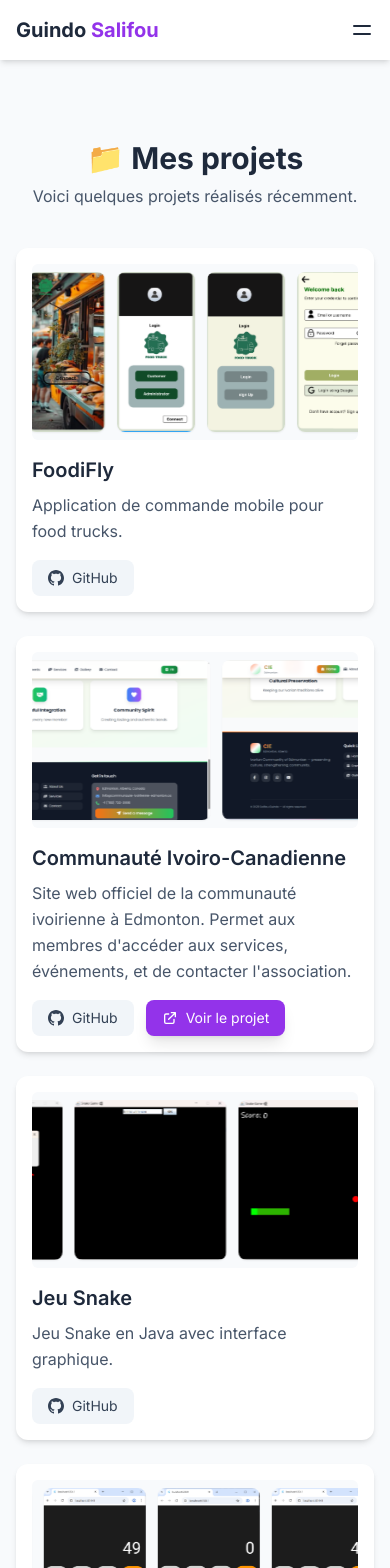
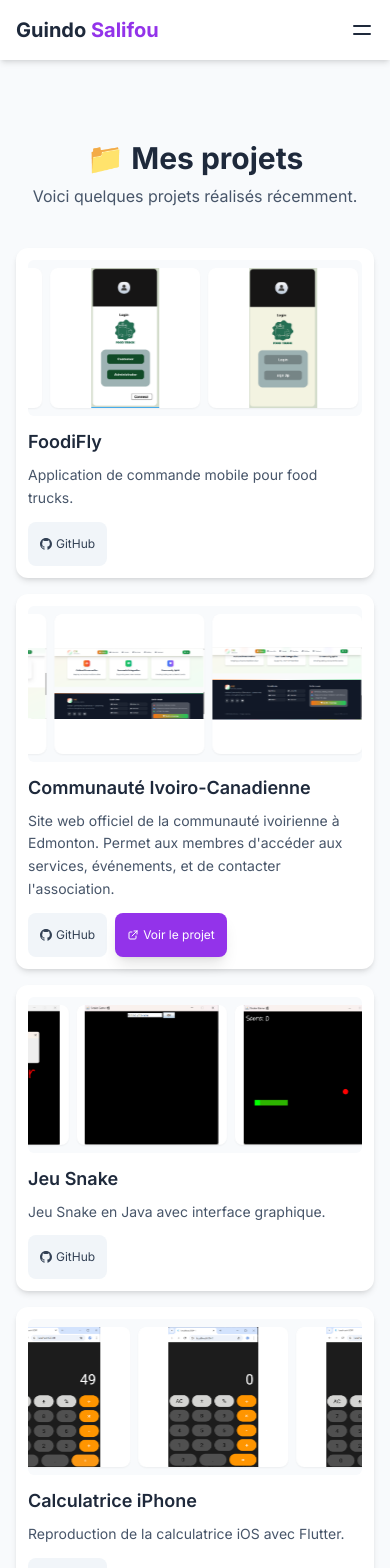
Before and after one commit to Guindo97/portfolio, a React (Vite) app: page /projects in a window 390 px wide. Shown: the top 1568 px of the page. Built offline with nearby package versions, Linux system fonts and the light colour scheme.

Commit message:
commit projects mobile

```diff
--- a/src/index.css
+++ b/src/index.css
@@ -297,4 +297,20 @@
   .hero-photo-pulse {
     animation: gentle-pulse 3s ease-in-out infinite !important;
   }
+
+  /* Améliorations pour les projets sur mobile */
+  .project-card {
+    min-height: 44px;
+    touch-action: manipulation;
+  }
+
+  .project-image {
+    min-width: 120px;
+    max-width: 150px;
+  }
+
+  .project-buttons {
+    min-height: 44px;
+    touch-action: manipulation;
+  }
 }
--- a/src/pages/projects.jsx
+++ b/src/pages/projects.jsx
@@ -97,12 +97,12 @@
             : "Here are some recent projects I've built."}
         </p>
 
-        <div className="grid gap-6 grid-cols-1 sm:grid-cols-2 lg:grid-cols-3">
+        <div className="grid gap-4 sm:gap-6 grid-cols-1 sm:grid-cols-2 lg:grid-cols-3">
           {projects.map((project, index) => (
             <div
               key={index}
               ref={el => projectRefs.current[index] = el}
-              className={`bg-white dark:bg-slate-800 shadow-md rounded-xl p-4 hover:shadow-xl hover:scale-105 transition-all duration-300 text-left group ${
+              className={`project-card bg-white dark:bg-slate-800 shadow-md rounded-xl p-3 sm:p-4 hover:shadow-xl hover:scale-105 transition-all duration-300 text-left group ${
                 visibleProjects.includes(index)
                   ? 'opacity-100 translate-y-0'
                   : 'opacity-0 translate-y-8'
@@ -110,34 +110,34 @@
               style={{ transitionDelay: `${index * 100}ms` }}
             >
               {/* Carrousel d'images visibles entièrement */}
-              <div className="overflow-x-auto rounded-md mb-4 bg-slate-50 dark:bg-slate-700 flex items-center justify-center group-hover:shadow-lg transition-shadow duration-300">
-                <div className="flex gap-3 w-max animate-scroll py-2">
+              <div className="overflow-x-auto rounded-md mb-3 sm:mb-4 bg-slate-50 dark:bg-slate-700 flex items-center justify-center group-hover:shadow-lg transition-shadow duration-300">
+                <div className="flex gap-2 sm:gap-3 w-max animate-scroll py-2">
                   {[...project.images, ...project.images].map((img, i) => (
                     <img
                       key={i}
                       src={img}
                       alt={`${project.title} image ${i}`}
-                      className="h-40 max-w-none object-contain rounded-lg bg-white dark:bg-slate-600 shadow-sm hover:shadow-md transition-shadow duration-300"
+                      className="project-image h-32 sm:h-40 max-w-none object-contain rounded-lg bg-white dark:bg-slate-600 shadow-sm hover:shadow-md transition-shadow duration-300"
                     />
                   ))}
                 </div>
               </div>
 
-              <h3 className="text-xl font-semibold text-slate-800 dark:text-white mb-2 group-hover:text-purple-600 dark:group-hover:text-purple-400 transition-colors duration-300">
+              <h3 className="text-lg sm:text-xl font-semibold text-slate-800 dark:text-white mb-2 group-hover:text-purple-600 dark:group-hover:text-purple-400 transition-colors duration-300">
                 {project.title}
               </h3>
-              <p className="text-slate-600 dark:text-slate-300 mb-4 leading-relaxed">{project.description}</p>
+              <p className="text-sm sm:text-base text-slate-600 dark:text-slate-300 mb-3 sm:mb-4 leading-relaxed">{project.description}</p>
 
               {/* Boutons d'action */}
-              <div className="flex flex-wrap gap-3">
+              <div className="project-buttons flex flex-wrap gap-2 sm:gap-3">
                 {project.github && (
                   <a
                     href={project.github}
                     target="_blank"
                     rel="noopener noreferrer"
-                    className="inline-flex items-center px-4 py-2 bg-slate-100 dark:bg-slate-700 text-slate-700 dark:text-slate-300 rounded-lg hover:bg-purple-100 dark:hover:bg-purple-900 hover:text-purple-600 dark:hover:text-purple-400 transition-all duration-300 text-sm font-medium"
+                    className="inline-flex items-center px-3 sm:px-4 py-2 bg-slate-100 dark:bg-slate-700 text-slate-700 dark:text-slate-300 rounded-lg hover:bg-purple-100 dark:hover:bg-purple-900 hover:text-purple-600 dark:hover:text-purple-400 transition-all duration-300 text-xs sm:text-sm font-medium min-h-[44px] touch-manipulation"
                   >
-                    <svg className="w-4 h-4 mr-2" fill="currentColor" viewBox="0 0 24 24">
+                    <svg className="w-3 h-3 sm:w-4 sm:h-4 mr-1 sm:mr-2" fill="currentColor" viewBox="0 0 24 24">
                       <path d="M12 0c-6.626 0-12 5.373-12 12 0 5.302 3.438 9.8 8.207 11.387.599.111.793-.261.793-.577v-2.234c-3.338.726-4.033-1.416-4.033-1.416-.546-1.387-1.333-1.756-1.333-1.756-1.089-.745.083-.729.083-.729 1.205.084 1.839 1.237 1.839 1.237 1.07 1.834 2.807 1.304 3.492.997.107-.775.418-1.305.762-1.604-2.665-.305-5.467-1.334-5.467-5.931 0-1.311.469-2.381 1.236-3.221-.124-.303-.535-1.524.117-3.176 0 0 1.008-.322 3.301 1.23.957-.266 1.983-.399 3.003-.404 1.02.005 2.047.138 3.006.404 2.291-1.552 3.297-1.23 3.297-1.23.653 1.653.242 2.874.118 3.176.77.84 1.235 1.911 1.235 3.221 0 4.609-2.807 5.624-5.479 5.921.43.372.823 1.102.823 2.222v3.293c0 .319.192.694.801.576 4.765-1.589 8.199-6.086 8.199-11.386 0-6.627-5.373-12-12-12z"/>
                     </svg>
                     GitHub
@@ -148,9 +148,9 @@
                     href={project.live}
                     target="_blank"
                     rel="noopener noreferrer"
-                    className="inline-flex items-center px-4 py-2 bg-purple-600 text-white rounded-lg hover:bg-purple-700 hover:scale-105 transition-all duration-300 text-sm font-medium shadow-lg hover:shadow-xl"
+                    className="inline-flex items-center px-3 sm:px-4 py-2 bg-purple-600 text-white rounded-lg hover:bg-purple-700 hover:scale-105 transition-all duration-300 text-xs sm:text-sm font-medium shadow-lg hover:shadow-xl min-h-[44px] touch-manipulation"
                   >
-                    <svg className="w-4 h-4 mr-2" fill="none" stroke="currentColor" viewBox="0 0 24 24">
+                    <svg className="w-3 h-3 sm:w-4 sm:h-4 mr-1 sm:mr-2" fill="none" stroke="currentColor" viewBox="0 0 24 24">
                       <path strokeLinecap="round" strokeLinejoin="round" strokeWidth={2} d="M10 6H6a2 2 0 00-2 2v10a2 2 0 002 2h10a2 2 0 002-2v-4M14 4h6m0 0v6m0-6L10 14" />
                     </svg>
                     {lang === "fr" ? "Voir le projet" : "View Project"}
```
